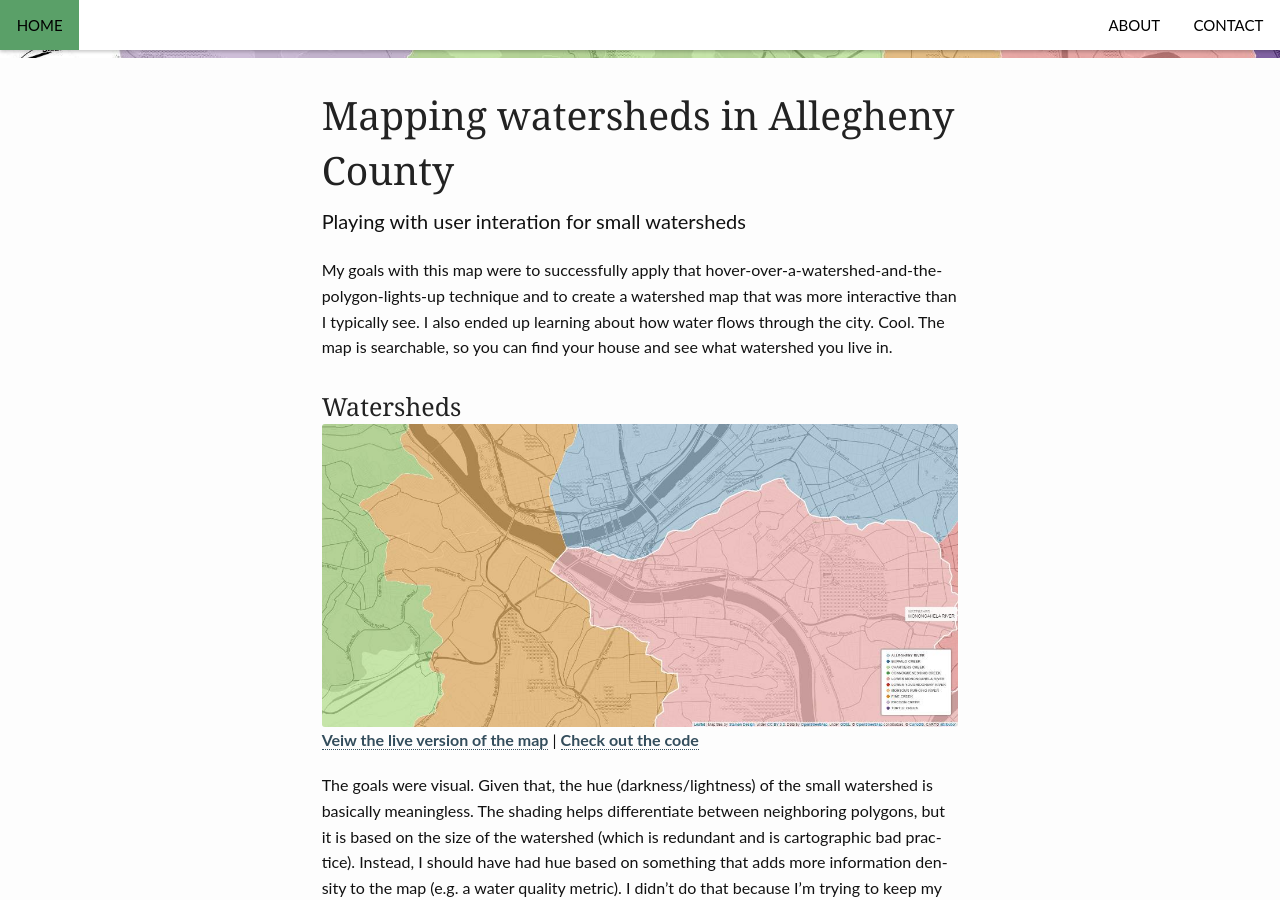
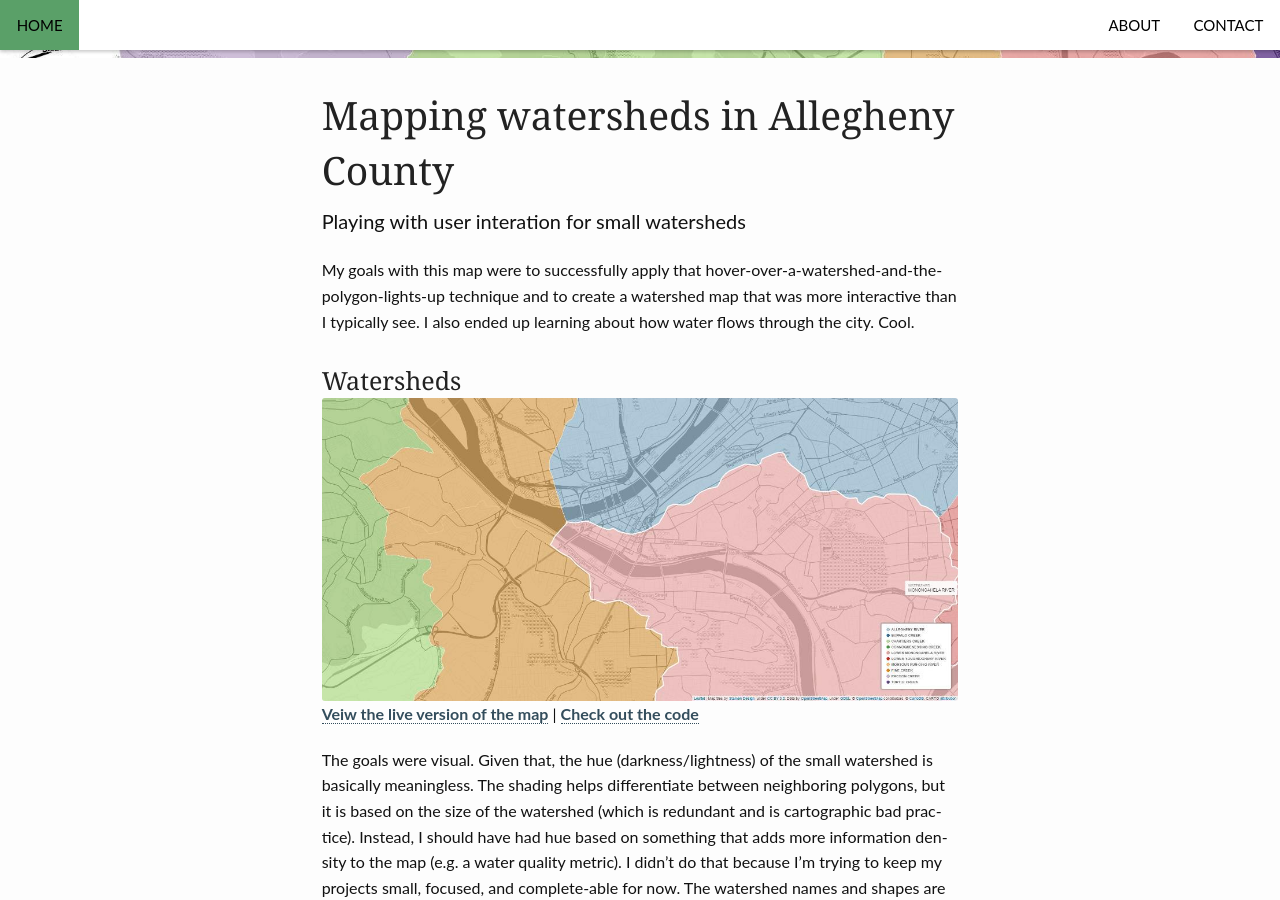
Before and after one commit to wontgruber/wontgruber.github.io, a Jekyll site: the page built from _posts/2016-07-18-Mapping-watersheds-in-Allegheny-County.md, in a window 1280 px wide and 900 px high, scrolled down 302 px. Built offline with Jekyll 4.4.1, drawn with Linux system fonts in a browser that asks for light colours.

Commit message:
Update 2016-07-18-Mapping-watersheds-in-Allegheny-County.md

```diff
--- a/_posts/2016-07-18-Mapping-watersheds-in-Allegheny-County.md
+++ b/_posts/2016-07-18-Mapping-watersheds-in-Allegheny-County.md
@@ -23,7 +23,7 @@
   url: ""
 ---
 
-My goals with this map were to successfully apply that hover-over-a-watershed-and-the-polygon-lights-up technique and to create a watershed map that was more interactive than I typically see. I also ended up learning about how water flows through the city. Cool. The map is searchable, so you can find your house and see what watershed you live in.
+My goals with this map were to successfully apply that hover-over-a-watershed-and-the-polygon-lights-up technique and to create a watershed map that was more interactive than I typically see. I also ended up learning about how water flows through the city. Cool.
 
 ### Watersheds
 <img src="/images/inPost_watershed_image.jpg" class="img-responsive">
```
